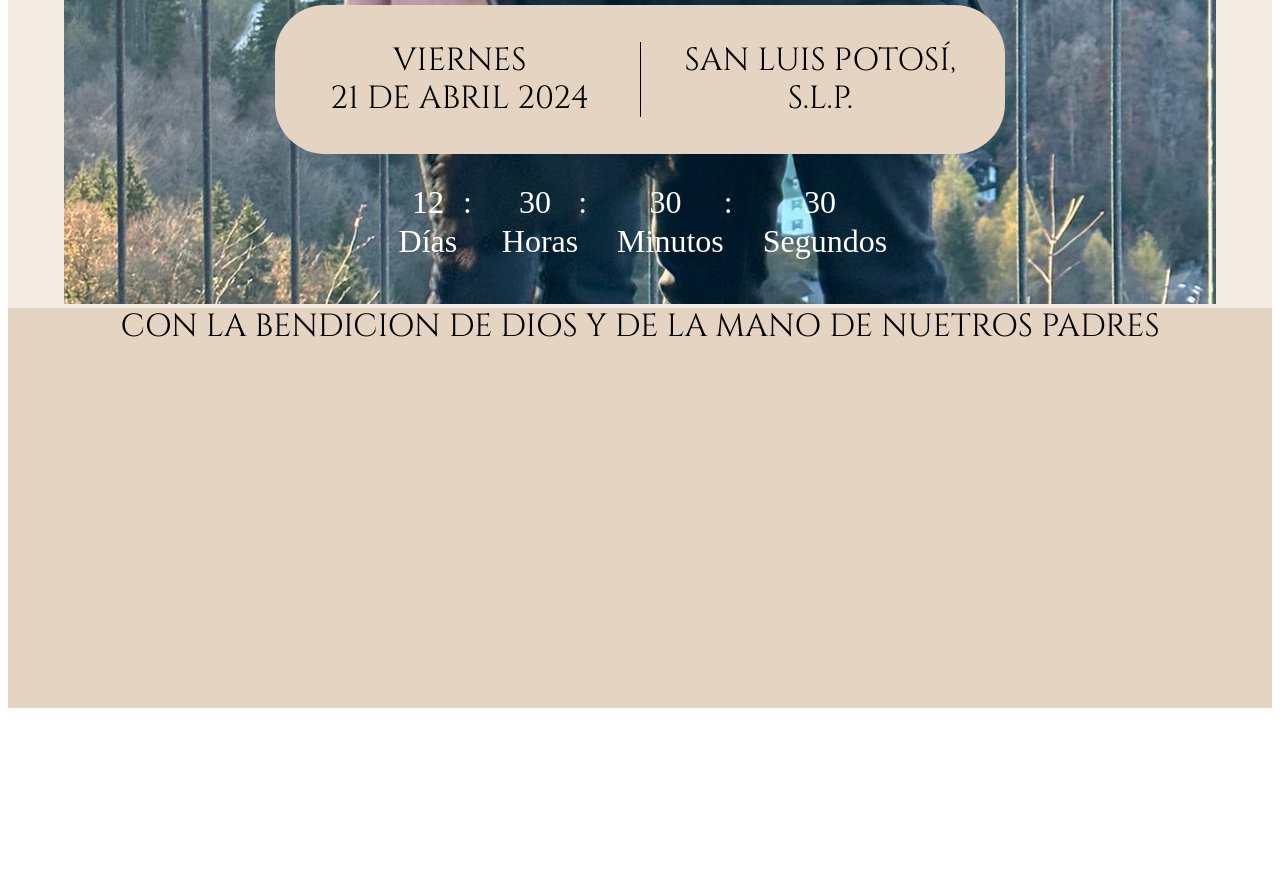
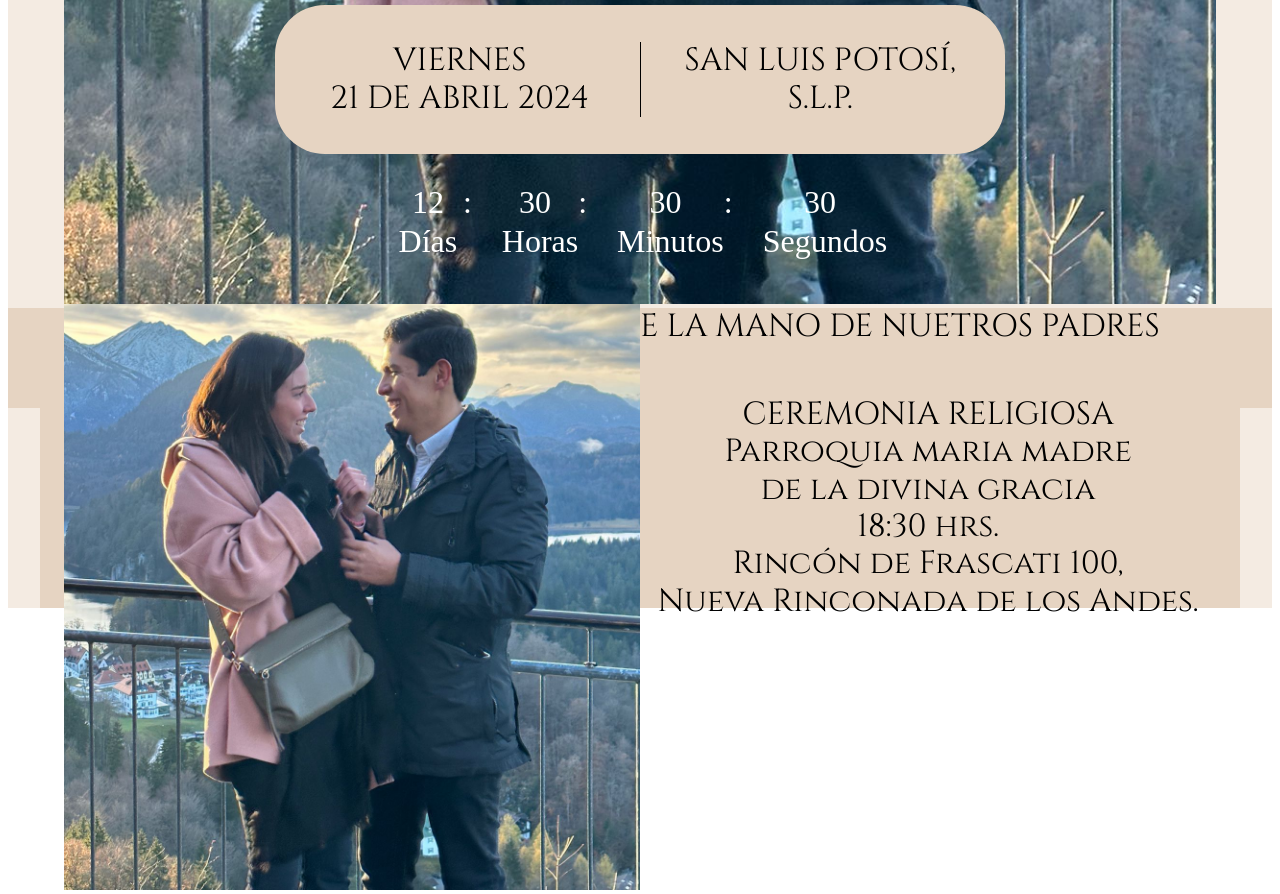
Before and after one commit to Duotech-Design/invitaciones, a React (Create React App) app: page /inicio in a window 1280 px wide. Shown: the part 1240-2134 px from the top of the page. Before the commit the page ends 1956 px from the top, so only its background shows below. Built offline with nearby package versions, Linux system fonts and the light colour scheme; a web font is replaced by a local one.

Commit message:
nuevo componente a itinerario

```diff
--- a/src/components/Inicio/Familia.js
+++ b/src/components/Inicio/Familia.js
@@ -12,7 +12,7 @@ export default function IncioFamilia() {
         <Box
           sx={{
             background: "#E6D4C2",
-            height: "400px",
+            height: "100px",
             width: "100%",
             display: "flex",
             flexDirection: "column",
--- a/src/components/Itinerario/Itinerario.js
+++ b/src/components/Itinerario/Itinerario.js
@@ -1,19 +1,43 @@
 //import React from 'react';
-import { Container, Typography } from '@mui/material';
+import { Container, Typography, Box } from "@mui/material";
+
 
 const Itinerario = () => {
   return (
-    <Container>
-      <Typography variant="h4" component="h1">
-        Itinerario de la boda
-      </Typography>
-      <ul>
-        <li>Horario y detalles del evento.</li>
-        <li>Información sobre la ceremonia y la recepción.</li>
-        {/* Agrega más detalles del itinerario aquí */}
-      </ul>
+    <Container
+      sx={{
+        background: "#E6D4C2",
+        height: "200px",
+        width: "100%",
+        display: "flex",
+        alignItems: "center",
+        color: "white",
+        marginTop: "0",
+      }}
+    >
+      <Box sx={{flex: "1"}}>
+      <img
+        src="/img/fotoInicio.jpg"
+        alt="Imagen de inicio" // Propiedad alt para describir la imagen
+        style={{
+          resizeMode: 'contain',
+          height: "90%",
+          width: "100%",
+          }}
+      />
+      </Box>
+      <Box sx={{flex: "1", display:"flex", flexDirection:"column", justifyContent:"space-around", alignItems:"center"}}>
+        <Typography variant="h3"> CEREMONIA RELIGIOSA </Typography>
+        <Typography variant="h3"> Parroquia maria madre </Typography>
+        <Typography variant="h3">  de la divina gracia  </Typography>
+
+        <Typography variant="h3"> 18:30 hrs. </Typography>
+        <Typography variant="h3"> Rincón de Frascati 100,  </Typography>
+        <Typography variant="h3">  Nueva Rinconada de los Andes.  </Typography>
+
+      </Box>
     </Container>
   );
-}
+};
 
 export default Itinerario;
--- a/src/pages/inicio.js
+++ b/src/pages/inicio.js
@@ -1,6 +1,7 @@
 import Inicio from "../components/Inicio/Inicio";
 import { Box } from "@mui/material";
 import IncioFamilia from "../components/Inicio/Familia";
+import Itinerario from "../components/Itinerario/Itinerario";
 
 const styles = {
   root: {
@@ -14,6 +15,7 @@ export default function InicioInvitacion() {
       <Box sx={styles.root}>
         <Inicio />
         <IncioFamilia/>
+        <Itinerario/>
       </Box>
     </>
   );
```
